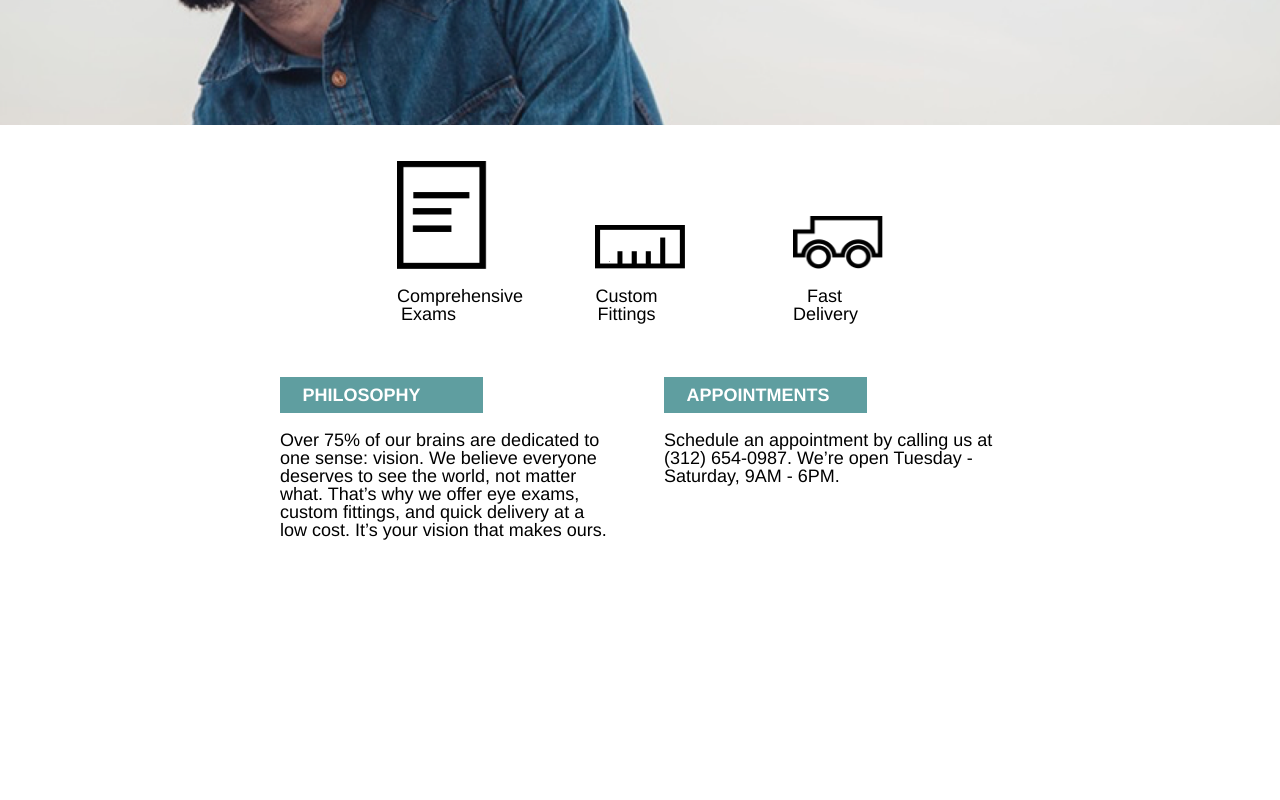
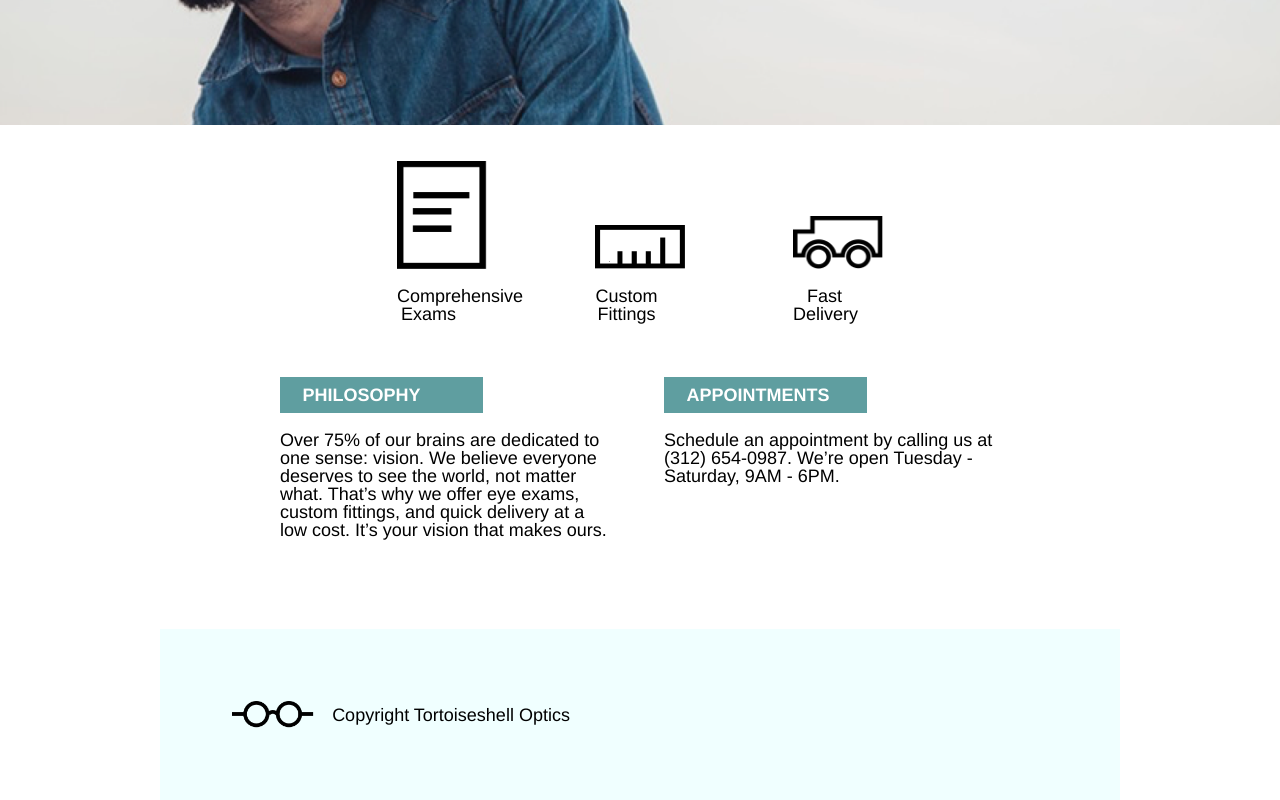
Before and after one commit to 1AICHA/Tortoiseshell-Optics, a plain HTML site: page index.html in a window 1280 px wide. Shown: the part 415-1215 px from the top of the page. Before the commit the page ends 955 px from the top, so only its background shows below. Drawn offline with Linux system fonts and the light colour scheme.

Commit message:
Added footer for desktop version

```diff
--- a/index.html
+++ b/index.html
@@ -74,6 +74,13 @@
       </div>
     </div>
 
+    <div class="container">
+      <div class="footer">
+        <img src="resources/images/logo-black.png">
+        <span>Copyright Tortoiseshell Optics</span>
+      </div>
+    </div>
+
 
 
 
--- a/resources/css/style.css
+++ b/resources/css/style.css
@@ -257,3 +257,18 @@ li a {
     font-size: 0.77rem;
   }
 }
+
+/*footer*/
+
+.footer {
+  background-color: azure;
+  margin-top: 5rem;
+  padding: 4rem 0 4rem 4rem;
+  display: flex;
+  align-items: center;
+}
+
+.footer img {
+  height: 1.5rem;
+  padding-right: 1rem;
+}
```
